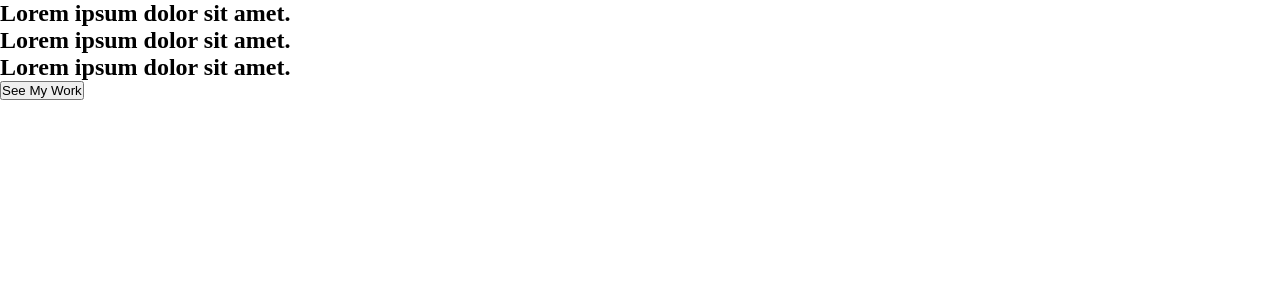
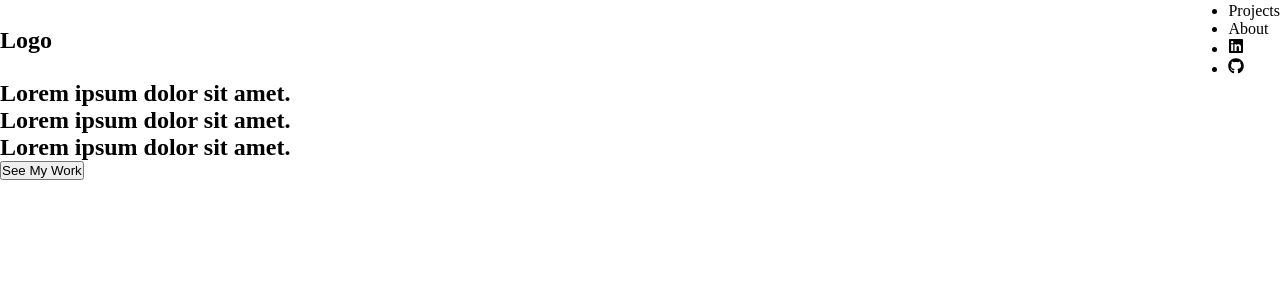
Before and after one commit to johnlombardi389/port, a React (Vite) app: page / in a window 1280 px wide. Shown: the top 300 px of the page. Built offline with nearby package versions, Linux system fonts and the light colour scheme.

Commit message:
Created scss file for nav and began styling the nav after adding component to App

```diff
--- a/src/App.jsx
+++ b/src/App.jsx
@@ -2,6 +2,8 @@ import { useState } from "react";
 import reactLogo from "./assets/react.svg";
 // Styles
 import "./styles/app.scss";
+// Component
+import Nav from "./components/Nav";
 // Pages
 import Home from "./pages/Home";
 
@@ -10,6 +12,7 @@ function App() {
 
   return (
     <div className="App">
+      <Nav />
       <Home />
     </div>
   );
--- a/src/components/Nav.jsx
+++ b/src/components/Nav.jsx
@@ -1,7 +1,23 @@
 import React from "react";
+// Icons
+import { FaLinkedin, FaGithub } from "react-icons/fa";
 
 function Nav() {
-  return <div>Nav</div>;
+  return (
+    <nav>
+      <h1>Logo</h1>
+      <ul>
+        <li>Projects</li>
+        <li>About</li>
+        <li>
+          <FaLinkedin />
+        </li>
+        <li>
+          <FaGithub />
+        </li>
+      </ul>
+    </nav>
+  );
 }
 
 export default Nav;
--- /dev/null
+++ b/src/styles/_nav.scss
@@ -0,0 +1,7 @@
+nav {
+  min-height: 10vh;
+  margin: auto;
+  display: flex;
+  justify-content: space-between;
+  align-items: center;
+}
--- a/src/styles/app.scss
+++ b/src/styles/app.scss
@@ -3,3 +3,5 @@
   padding: 0;
   box-sizing: border-box;
 }
+
+@import "./nav";
```
